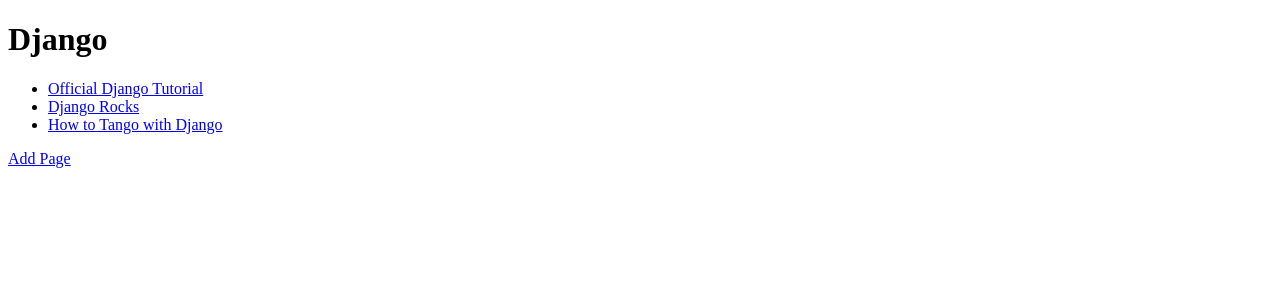
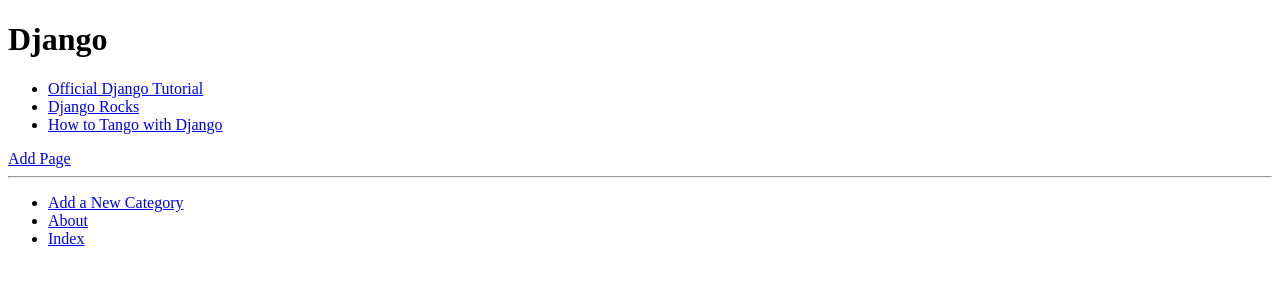
Before and after one commit to marcmh93/tango_with_django, a Django app: page /rango/category/django/ in a window 1280 px wide. Shown: the top 300 px of the page. Run offline with Django 3.2, Linux system fonts and the light colour scheme; data comes from the database, SQL or seed files in the repository.

Commit message:
partial 8

```diff
--- /dev/null
+++ b/templates/rango/base.html
@@ -0,0 +1,28 @@
+ <!DOCTYPE html>
+
+{% load staticfiles %}
+
+ <html>
+    <head>
+        <title>
+            Rango
+            {% block title_block %}
+                How to Tango with Django!
+            {% endblock %}
+        </title>
+    </head>
+    <body>
+        <div>
+            {% block body_block %}
+            {% endblock %}
+        </div>
+        <hr />
+        <div>
+            <ul>
+                <li><a href="{% url 'rango:add_category' %}">Add a New Category</a></li>
+                <li><a href="{% url 'rango:about' %}">About</a></li>
+                <li><a href="{% url 'rango:index' %}">Index</a></li>
+            </ul>
+        </div>
+    </body>
+</html>
--- a/templates/rango/category.html
+++ b/templates/rango/category.html
@@ -1,14 +1,15 @@
-<!DOCTYPE html>
-<html>
-
+{% extends 'rango/base.html' %}
 {% load staticfiles %}
 
-<head>
-    <title>Rango</title>
-</head>
+{% block title_block %}
+    {% if category %}
+	    {{ category.name }}
+    {% else %}
+        Unknown Category
+    {% endif %}
+{% endblock %}
 
-    <body>
-        <div>
+{% block body_block %}
 	{% if category %}
     <h1>{{ category.name }}</h1>
     {% if pages %}
@@ -20,15 +21,9 @@
     {% else %}
     <strong>No pages currently in category.</strong>
     {% endif %}
+
+    <a href="{% url 'rango:add_page' category.slug %}">Add Page</a> <br />
     {% else %}
     The specified category does not exist.
     {% endif %}
-        </div>
-		<div>
-			{% if category %}
-			<a href="/rango/category/{{category.slug}}/add_page/">Add Page</a> <br/>
-			{% endif %}
-		</div>
-    </body>
-
-</html>
+{% endblock %}
```
Lines whose indentation alone changed are shown as unchanged.
